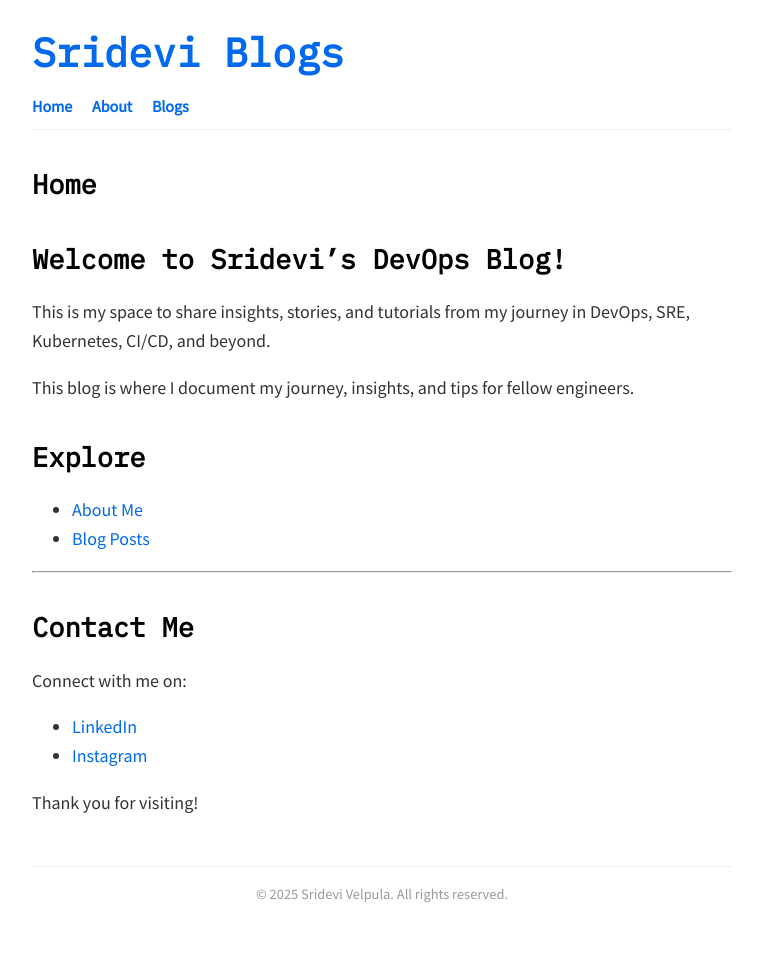
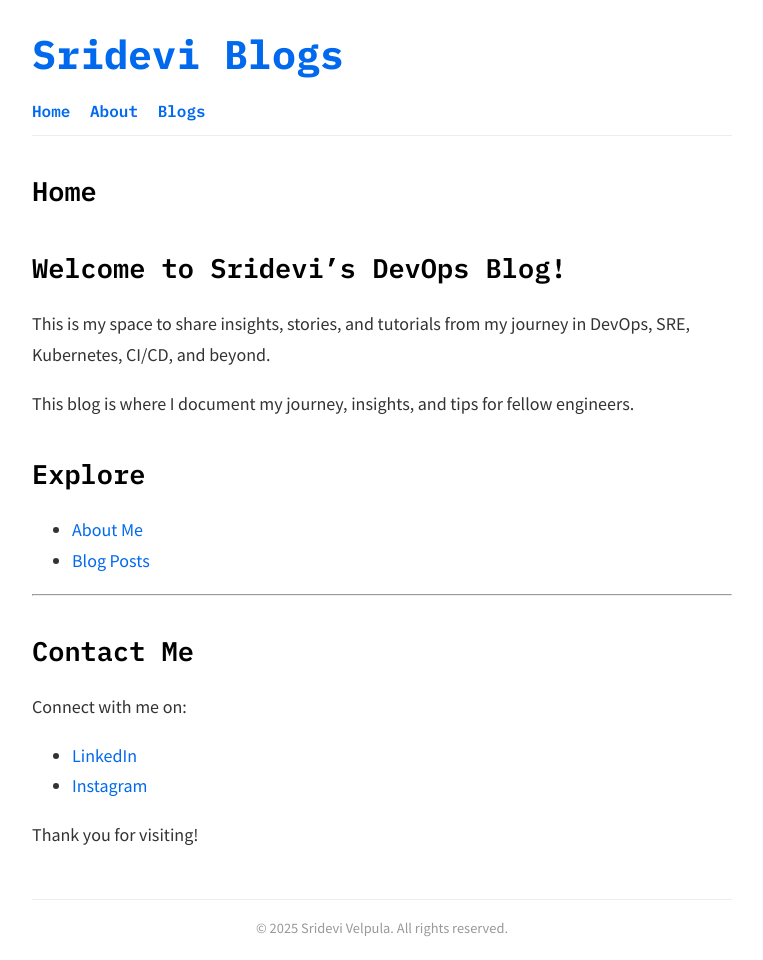
Before and after one commit to srideviblogs/srideviblogs.github.io, a Jekyll site: the page built from index.md, in a window 1280 px wide. Shown: the whole page, without its empty margins (258-1021 px from the left). Built offline with Jekyll 4.4.1, drawn with Linux system fonts in a browser that asks for light colours; before the commit the page ends 926 px from its top, so only the background shows below that.

Commit message:
Update custom.css

```diff
--- a/assets/css/custom.css
+++ b/assets/css/custom.css
@@ -1,19 +1,20 @@
-/* Font import (similar to Paul Bridger) */
-@import url('https://fonts.googleapis.com/css2?family=IBM+Plex+Mono&family=Source+Sans+Pro&display=swap');
+/* Import fonts */
+@import url('https://fonts.googleapis.com/css2?family=IBM+Plex+Mono:wght@600;700&family=Source+Sans+Pro:wght@400;600&display=swap');
 
+/* Base styles */
 body {
   font-family: 'Source Sans Pro', sans-serif;
   color: #333;
   background: #fff;
-  line-height: 1.6;
-  font-weight: 400;
+  line-height: 1.7;
   font-size: 18px;
   margin: 0 auto;
   max-width: 700px;
   padding: 20px;
 }
 
-h1, h2, h3, h4 {
+/* Headings */
+h1, h2, h3, h4, h5, h6 {
   font-family: 'IBM Plex Mono', monospace;
   font-weight: 600;
   color: #000;
@@ -21,6 +22,7 @@ h1, h2, h3, h4 {
   margin-bottom: 1rem;
 }
 
+/* Links */
 a {
   color: #0069ed;
   text-decoration: none;
@@ -53,6 +55,7 @@ header.site-header {
 .site-nav a {
   margin-right: 1rem;
   font-size: 1rem;
+  font-family: 'IBM Plex Mono', monospace;
 }
 
 /* Post list */
```
